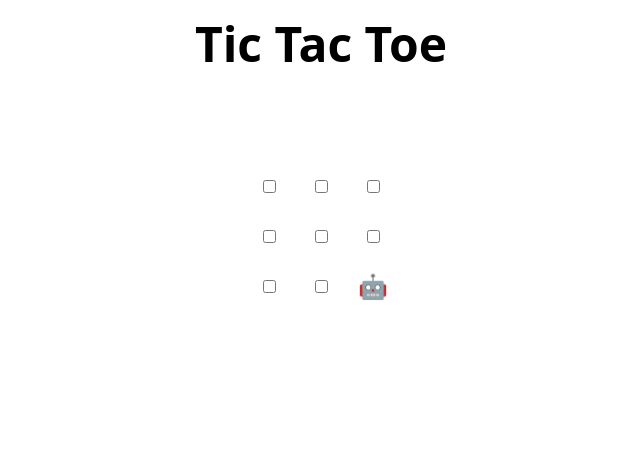
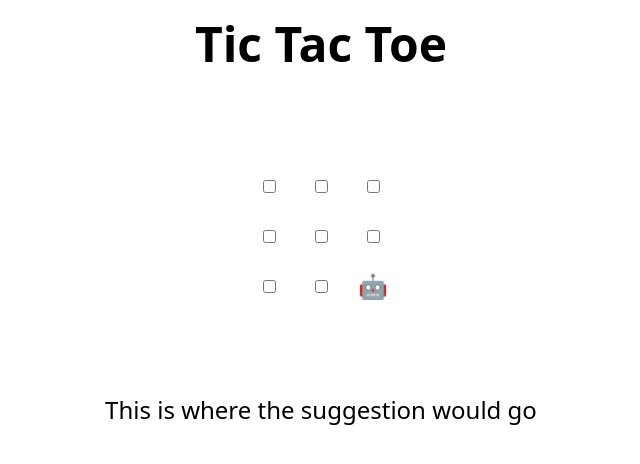
Before and after one commit to pjmetzger/skills-review-pull-requests, a plain HTML site: page index.html in a window 1280 px wide. Shown: the whole page, without its empty margins (319-959 px from the left). Drawn offline with Linux system fonts and the light colour scheme.

Commit message:
Update index.html, based on suggestion

```diff
--- a/index.html
+++ b/index.html
@@ -48,7 +48,7 @@
 </table>
 
 <h2 hidden>Game over, refresh to play again 🧑‍💻 🤖!</h2>
-
+This is where the suggestion would go
 <script>
   // Initialization
   const boxes = Array.from(document.querySelectorAll("td"));
```
